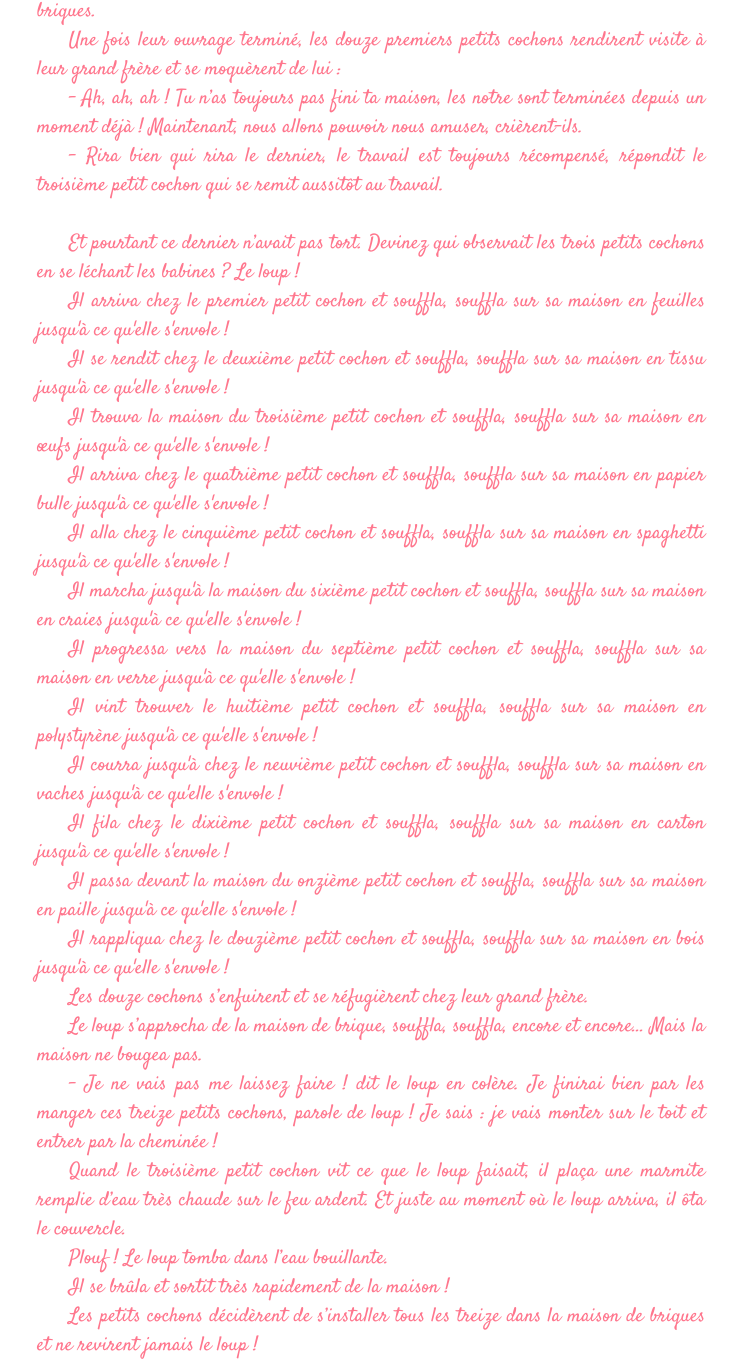
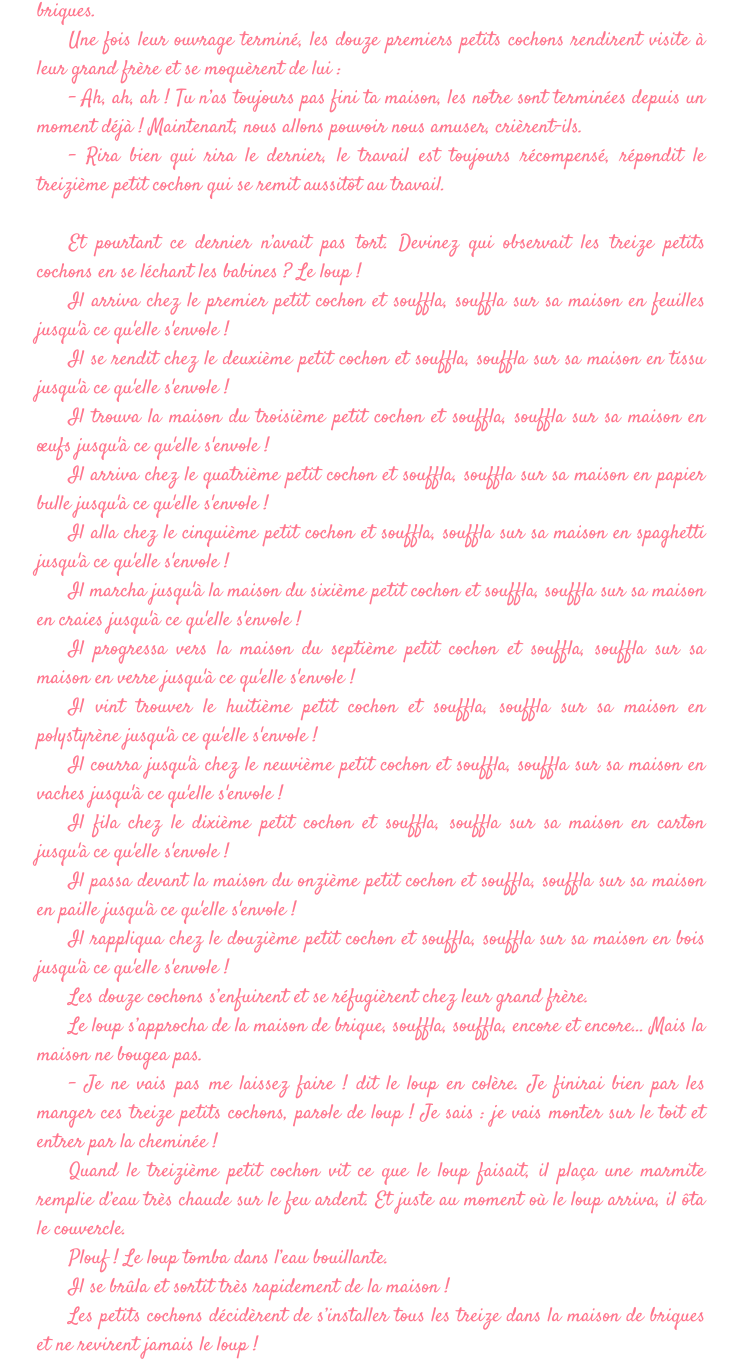
Before and after one commit to Axialous/contes, a plain HTML site: page index.html in a window 1280 px wide. Shown: the part 731-2094 px from the top of the page, without its empty margins (269-1008 px from the left). Drawn offline with Linux system fonts and the light colour scheme.

Commit message:
Correction de fautes

```diff
--- a/index.html
+++ b/index.html
@@ -31,9 +31,9 @@
             <p>Le dernier décida de prendre son temps et se construisit une belle maison en briques.</p>
             <p>Une fois leur ouvrage terminé, les douze premiers petits cochons rendirent visite à leur grand frère et se moquèrent de lui :</p>
             <p>– Ah, ah, ah ! Tu n’as toujours pas fini ta maison, les notre sont terminées depuis un moment déjà ! Maintenant, nous allons pouvoir nous amuser, crièrent-ils.</p>
-            <p>– Rira bien qui rira le dernier, le travail est toujours récompensé, répondit le troisième petit cochon qui se remit aussitôt au travail.</p>
+            <p>– Rira bien qui rira le dernier, le travail est toujours récompensé, répondit le treizième petit cochon qui se remit aussitôt au travail.</p>
             <br>
-            <p>Et pourtant ce dernier n’avait pas tort. Devinez qui observait les trois petits cochons en se léchant les babines ? Le loup !</p>
+            <p>Et pourtant ce dernier n’avait pas tort. Devinez qui observait les treize petits cochons en se léchant les babines ? Le loup !</p>
             <p>Il arriva chez le premier petit cochon et souffla, souffla sur sa maison en feuilles jusqu'à ce qu'elle s'envole !</p>
             <p>Il se rendit chez le deuxième petit cochon et souffla, souffla sur sa maison en tissu jusqu'à ce qu'elle s'envole !</p>
             <p>Il trouva la maison du troisième petit cochon et souffla, souffla sur sa maison en œufs jusqu'à ce qu'elle s'envole !</p>
@@ -49,7 +49,7 @@
             <p>Les douze cochons s’enfuirent et se réfugièrent chez leur grand frère.</p>
             <p>Le loup s’approcha de la maison de brique, souffla, souffla, encore et encore… Mais la maison ne bougea pas.</p>
             <p>– Je ne vais pas me laissez faire ! dit le loup en colère. Je finirai bien par les manger ces treize petits cochons, parole de loup ! Je sais : je vais monter sur le toit et entrer par la cheminée !</p>
-            <p>Quand le troisième petit cochon vit ce que le loup faisait, il plaça une marmite remplie d’eau très chaude sur le feu ardent. Et juste au moment où le loup arriva, il ôta le couvercle.</p>
+            <p>Quand le treizième petit cochon vit ce que le loup faisait, il plaça une marmite remplie d’eau très chaude sur le feu ardent. Et juste au moment où le loup arriva, il ôta le couvercle.</p>
             <p>Plouf ! Le loup tomba dans l’eau bouillante.</p>
             <p>Il se brûla et sortit très rapidement de la maison !</p>
             <p>Les petits cochons décidèrent de s’installer tous les treize dans la maison de briques et ne revirent jamais le loup !</p>
```
